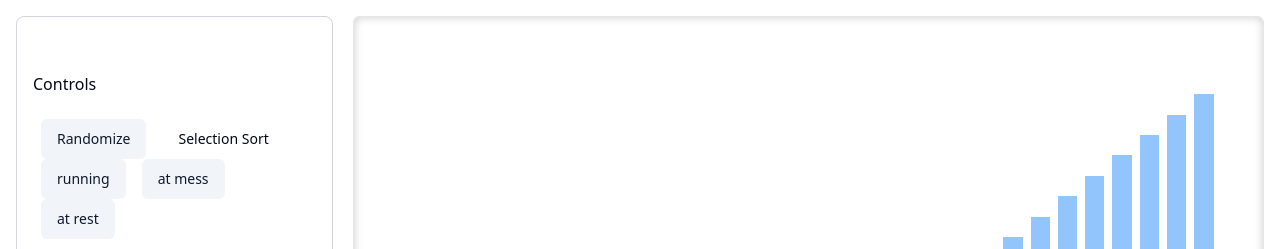
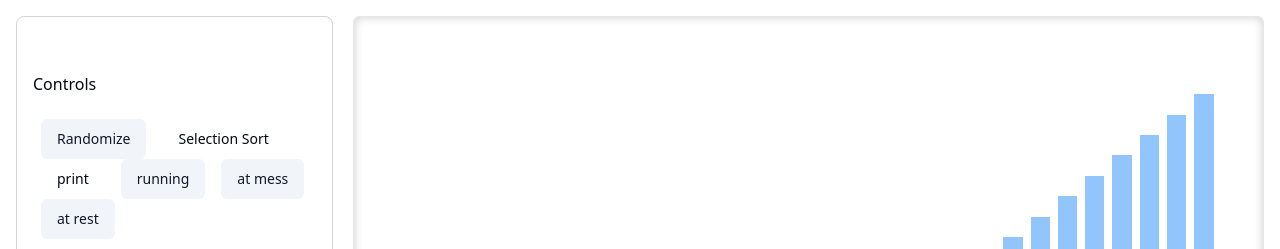
Before and after one commit to m4ur1n0/algorithm-visualizers, a Next.js app: page /sorting in a window 1280 px wide. Shown: the top 249 px of the page. Built offline with nearby package versions, Linux system fonts and the light colour scheme.

Commit message:
added button

```diff
--- a/src/components/SortingControls.js
+++ b/src/components/SortingControls.js
@@ -34,7 +34,7 @@ function SortingControls() {
             {/* <Button className='' variant='secondary' onClick={switchTwo}>Swap</Button> */}
             <Button className='mx-2' variant='secondary' onClick={() => randomize(positions, swapPositions)}>Randomize</Button>
             <Button className='mx-2' variant='primary' onClick={() => selectionSort(positions, swapPositions)}>Selection Sort</Button>
-            {/* <Button className='mx-2' variant='primary' onClick={() => console.log(`vals : ${JSON.stringify(barValues)}\nposi : ${JSON.stringify(positions)}`)}>print</Button> */}
+            <Button className='mx-2' variant='primary' onClick={() => console.log(`vals : ${JSON.stringify(barValues)}\nposi : ${JSON.stringify(positions)}`)}>print</Button>
             <Button className='mx-2' variant="secondary" onClick={() => {setAlgoRunning()}}>running</Button>
             <Button className='mx-2' variant="secondary" onClick={() => {setAlgoUnsorted()}}>at mess</Button>
             <Button className='mx-2' variant="secondary" onClick={() => {setAlgoSorted()}}>at rest</Button>
```
